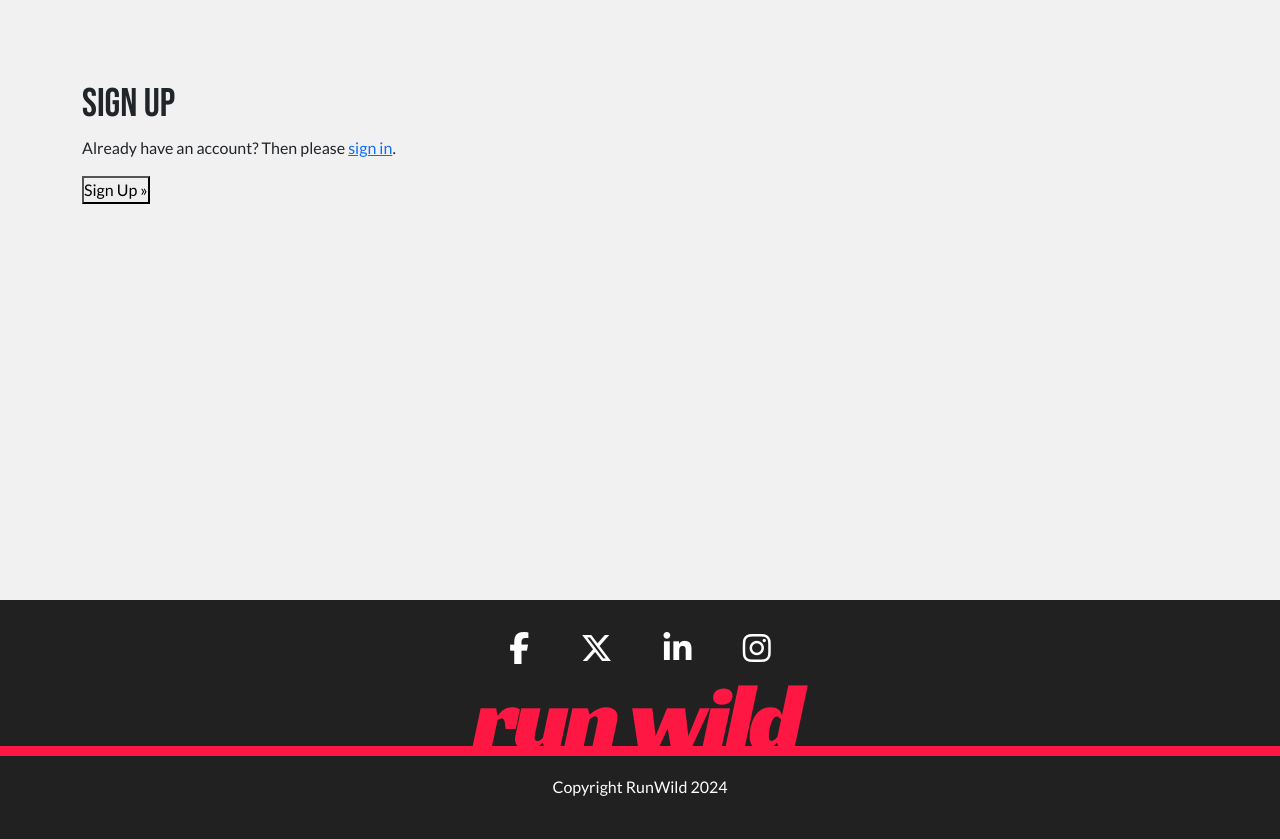
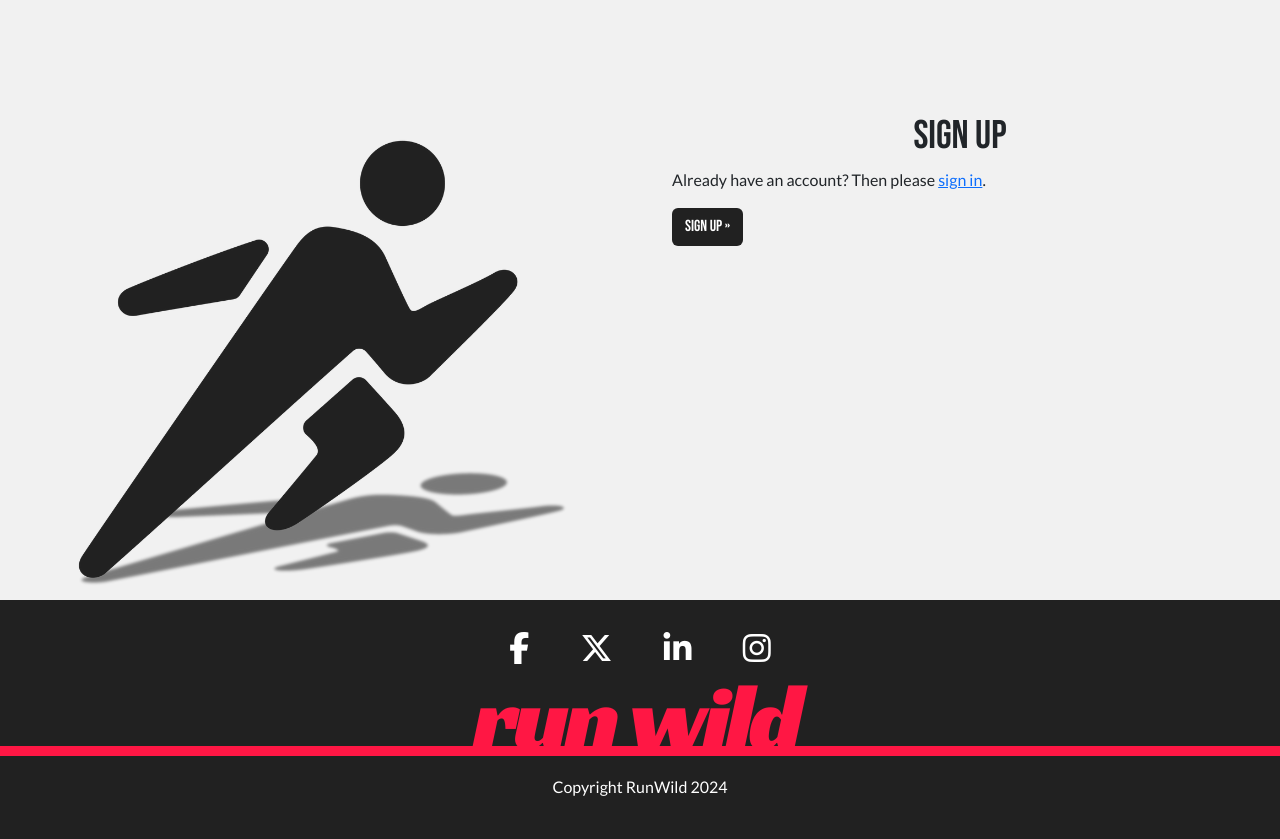
Before and after one commit to ZASamm/run-wild, a Django app: template templates/account/signup.html in a window 1280 px wide. Shown: the part 122-961 px from the top of the page. Run offline with Django 4.2, Linux system fonts and the light colour scheme; the template is opened without the code that fills it: most values are stand-ins (such as "Sample title", 1, 10 or a date in 2020); parts of the project's set-up code (start-up, migrations or seed data) failed here and were passed over; some libraries are stand-ins or nearby versions.

Commit message:
Add: styling and image

```diff
--- a/templates/account/signup.html
+++ b/templates/account/signup.html
@@ -1,4 +1,5 @@
 {% extends "base.html" %}
+{% load static %}
 
 {% load i18n %}
 
@@ -6,25 +7,29 @@
 
 {% block content %}
 
-<div class="container" id="account-container">
+<div class="container-fluid" id="account-container">
+
   <div class="row">
-    <div class="col">
-      <h1>{% trans "Sign Up" %}</h1>
-      <p>{% blocktrans %}Already have an account? Then please <a href="{{ login_url }}">sign in</a>.{% endblocktrans %}</p>
+    <div class="col-12 col-md-6 p-2 text-center">
+      <img class="img-fluid account-image" src="{% static 'media/images/hero_image.png'%}" alt="Hero Image">
     </div>
-  </div>
-  <div class="row">
-    <div class="col">
+
+    <div class="col account-col m-4 p-2">
+      <h1 class="text-center">{% trans "Sign Up" %}</h1>
+      <p>{% blocktrans %}Already have an account? Then please <a href="{{ login_url }}">sign in</a>.{% endblocktrans %}
+      </p>
       <form class="signup" id="signup_form" method="post" action="{% url 'account_signup' %}">
         {% csrf_token %}
         {{ form.as_p }}
         {% if redirect_field_value %}
         <input type="hidden" name="{{ redirect_field_name }}" value="{{ redirect_field_value }}" />
         {% endif %}
-        <button type="submit">{% trans "Sign Up" %} &raquo;</button>
+        <button class="btn btn-global" type="submit">{% trans "Sign Up" %} &raquo;</button>
       </form>
     </div>
+
   </div>
+
 </div>
 
 {% endblock content %}
```
